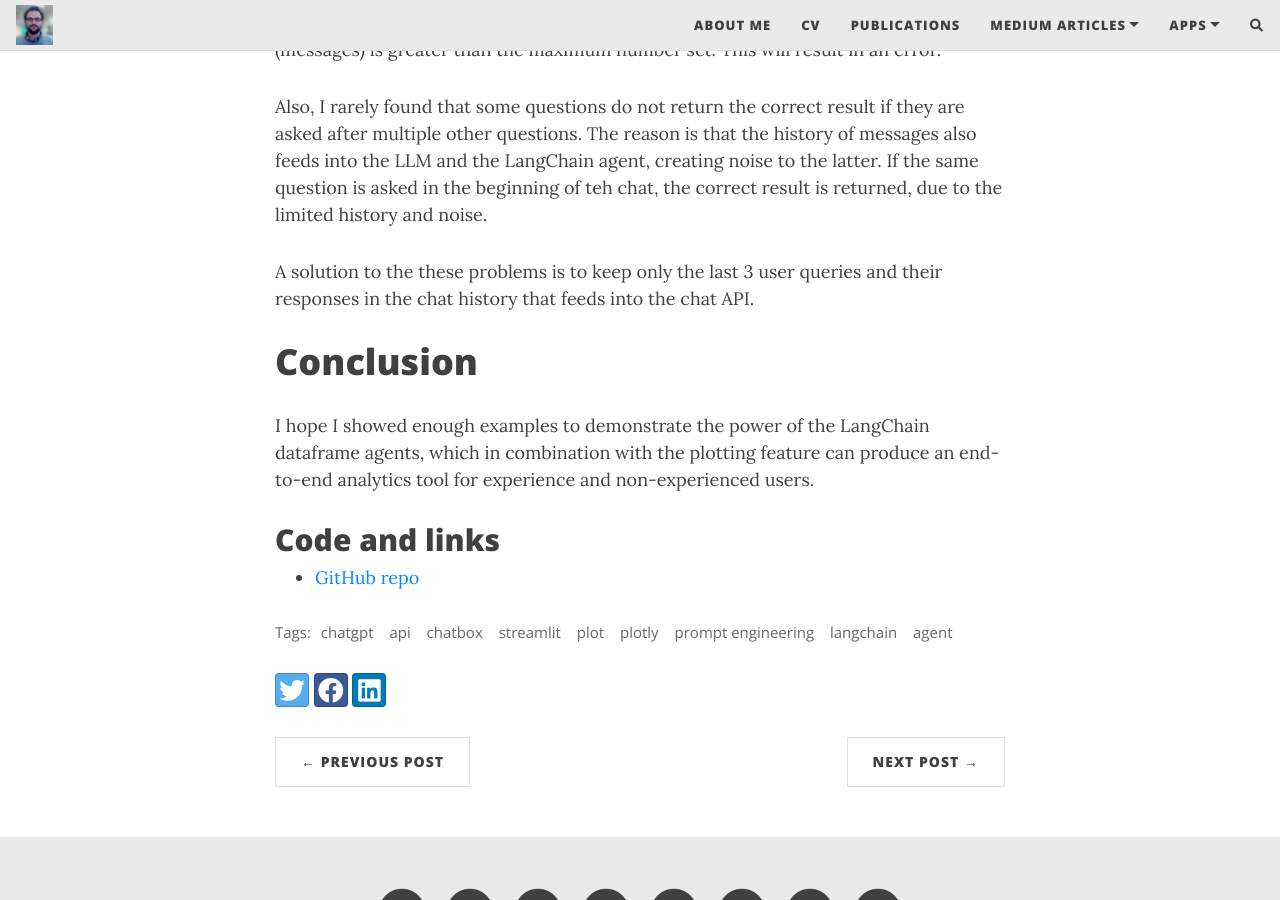
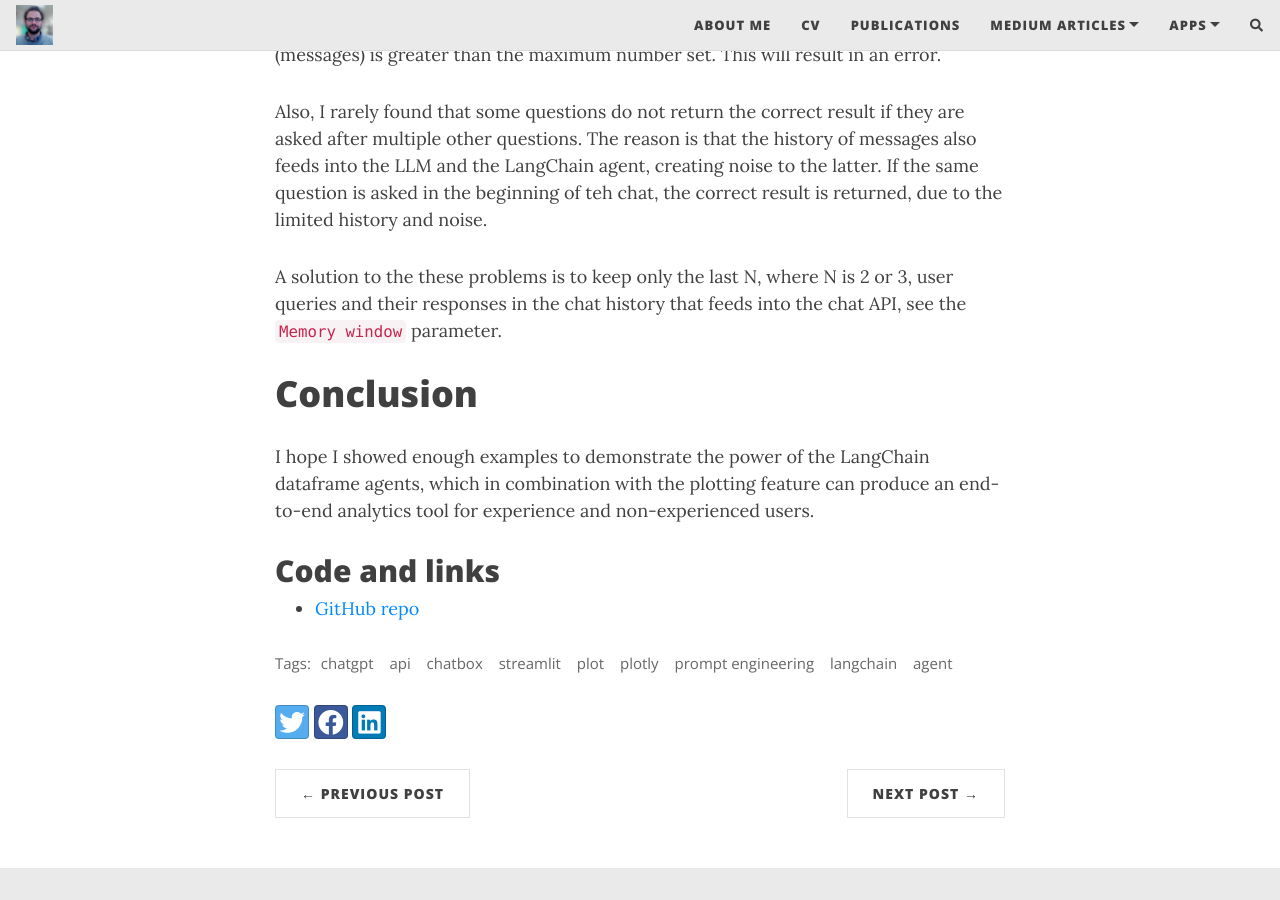
Before and after one commit to giasemidis/giasemidis.github.io, a Jekyll site: the page built from _posts/2023-09-30-chatgpt-chatbot-and-plot-own-data.md, in a window 1280 px wide and 900 px high, scrolled down 9599 px. Built offline with Jekyll 4.4.1, drawn with Linux system fonts in a browser that asks for light colours; nearby versions of some CDN libraries; comment, search, counter and statistics services are not loaded; some of the changed text lies outside the part shown.

Commit message:
fixes and updates

```diff
--- a/_posts/2023-09-30-chatgpt-chatbot-and-plot-own-data.md
+++ b/_posts/2023-09-30-chatgpt-chatbot-and-plot-own-data.md
@@ -15,7 +15,7 @@ In this article, I go on and create an app for interacting with our own data (up
 
 *Disclaimer: The proposed solution is for demostration purposes. It has not been fully tested and there will be cases and datasets where it breaks. Use it with caution and adapt it accordingly.*
 
-First, I created a simple chatbot, following [previous work](https://giasemidis.github.io/2023/05/29/chatgpt-chatbox-assistant.html) and the chatbot built for [part I](https://giasemidis.github.io/2023/09/30/chatgpt-chatbot-and-plot.html). Here is a screenshot of the landing page.
+First, I created a simple chatbot, following [previous work](https://giasemidis.github.io/2023/05/29/chatgpt-chatbox-assistant.html) and the chatbot built for [part I](https://giasemidis.github.io/2023/09/30/chatgpt-chatbot-and-plot.html). The `Memory window` parameter controls the size of history messages that is kept for context. Here is a screenshot of the landing page.
 
 ![landingpage](https://raw.githubusercontent.com/giasemidis/giasemidis.github.io/master/_posts/figures/chatgpt-owndata-landpage.png)
 
@@ -173,7 +173,7 @@ Each call to the LLM is limited by the maximum number of tokens. As the queries
 
 Also, I rarely found that some questions do not return the correct result if they are asked after multiple other questions. The reason is that the history of messages also feeds into the LLM and the LangChain agent, creating noise to the latter. If the same question is asked in the beginning of teh chat, the correct result is returned, due to the limited history and noise.
 
-A solution to the these problems is to keep only the last 3 user queries and their responses in the chat history that feeds into the chat API.
+A solution to the these problems is to keep only the last N, where N is 2 or 3, user queries and their responses in the chat history that feeds into the chat API, see the `Memory window` parameter.
 
 # Conclusion
 
```
Also changed, not shown: _posts/figures/chatgpt-owndata-landpage.png.
